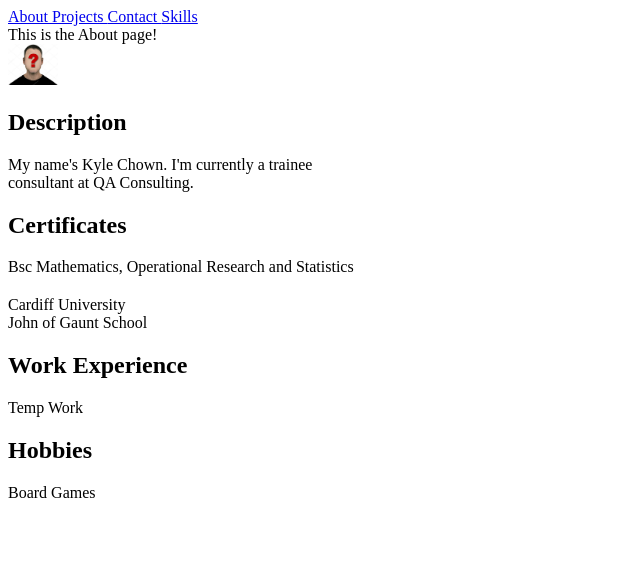
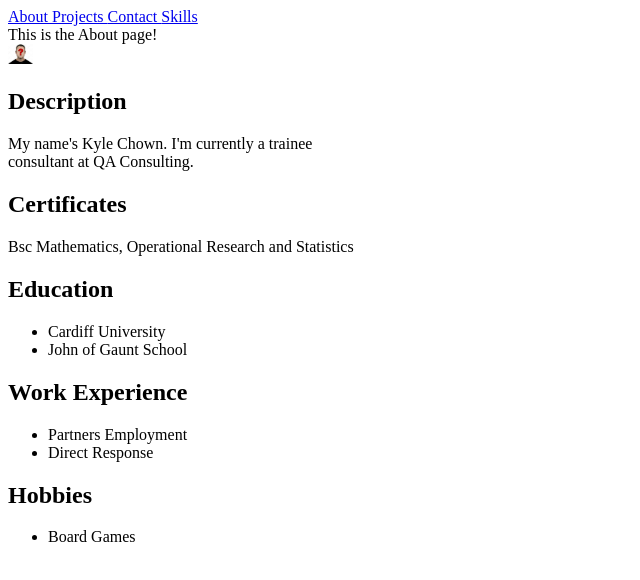
Before and after one commit to kylemchown/kylemchown.github.io, a plain HTML site: page About.html in a window 1280 px wide. Shown: the whole page, without its empty margins (0-640 px from the left). Drawn offline with Linux system fonts and the light colour scheme.

Commit message:
Format ABout

```diff
--- a/About.html
+++ b/About.html
@@ -6,9 +6,9 @@
 </head>
 <body>
 	<nav id="navigation">
-		<a href="About.html"> About
-		<a href="Projects.html"> Projects
-		<a href="Contact.html"> Contact
+		<a href="About.html"> About </a>
+		<a href="Projects.html"> Projects </a>
+		<a href="Contact.html"> Contact </a>
 		<a href="Skills.html"> Skills</a>
 	</nav>
 	<div>
@@ -19,7 +19,7 @@
 
 		<img alt="Picture of Kyle Chown"
 		src="img/Generic Man.jpg"
-		width="50px"/>
+		width="25px"/>
 
 		<h2>Description</h2>
 		<p>My name's Kyle Chown. I'm currently a trainee<br>
@@ -28,15 +28,23 @@
 		<h2>Certificates</h2>
 		<p>Bsc Mathematics, Operational Research and Statistics</p>
 
-		<h2></h2>
-		<p>Cardiff University<br>
-		John of Gaunt School</p>
+		<h2>Education</h2>
+		<ul>
+			<li>Cardiff University</li>
+			<li>John of Gaunt School</li>
+		</ul>
 
 		<h2>Work Experience</h2>
-		<p> Temp Work</p>
+		<ul>
+			<li>Partners Employment</li>
+			<li>Direct Response</li>
+		</ul>
 
 		<h2>Hobbies</h2>
-		<p>Board Games</p>
+		<ul>
+			<li>Board Games</li>
+		</ul>
+
 	</div>
 </body>
 </html>
```
Also changed, not shown: Skills.html (+3 -3 lines), index.html (+3 -3 lines).
